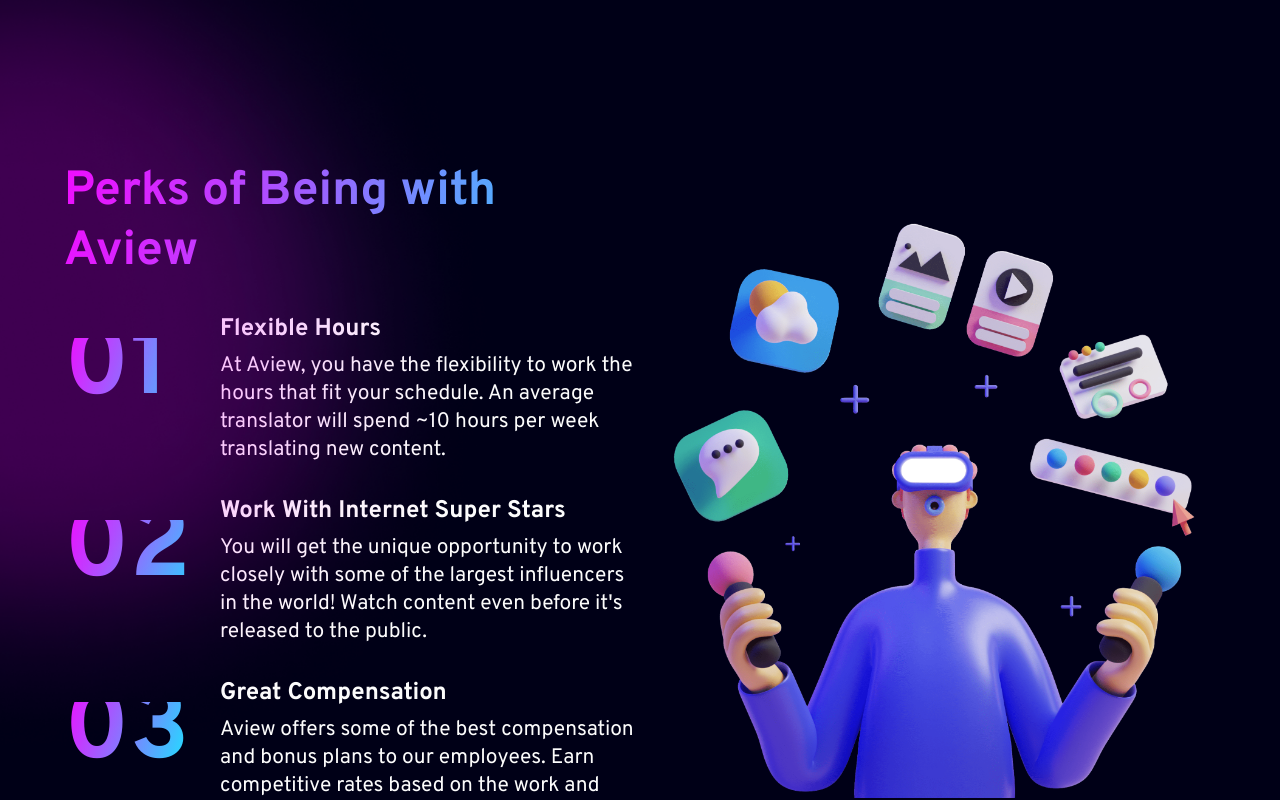
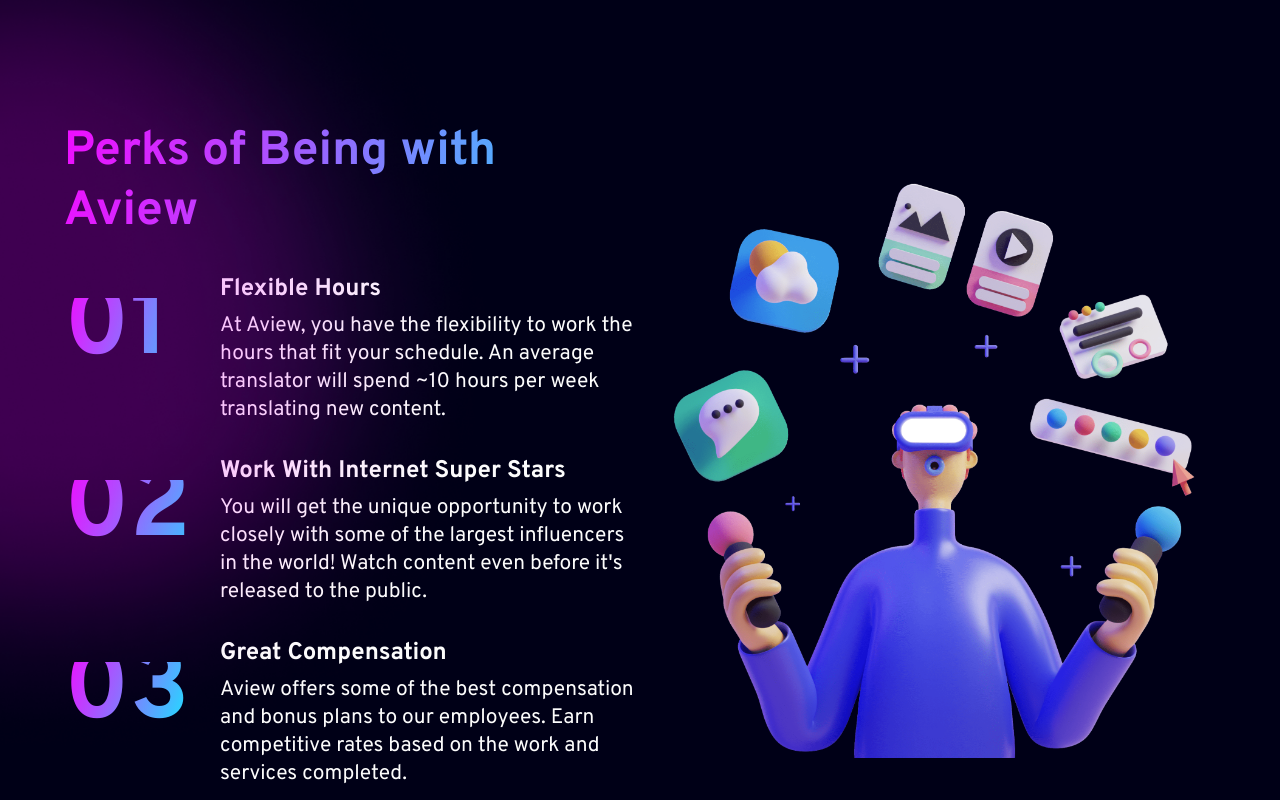
Before and after one commit to Aview-International/aviewint-website, a Next.js app: page /careers in a window 1280 px wide. Shown: the part 820-1620 px from the top of the page. Built offline with nearby package versions, Linux system fonts and the light colour scheme.

Commit message:
Spacing and other styling changes

```diff
--- a/components/sections/translator/FavoriteInfluencer.js
+++ b/components/sections/careers/FavoriteInfluencer.js
@@ -4,25 +4,27 @@ import Button from '../../UI/Button';
 
 const FavoriteInfluencer = () => {
   return (
-    <section className="section m-horizontal mt-s8 lg:mt-s17">
-      <div className="grid lg:grid-cols-7 items-center">
+    <section className="section m-horizontal mt-s8 lg:mt-s12">
+      <div className="grid items-center lg:grid-cols-7">
         <div className="col-span-3">
           <h1 className="title mb-s3">
-           <span className="gradient-text gradient-2">Translate Your Favorite Influencer Videos!</span>
+            <span className="gradient-text gradient-2">
+              Translate Your Favorite Influencer Videos!
+            </span>
           </h1>
           <p className="body mb-s4 lg:max-w-[400px]">
-          Apply now to join our team of translators, dubbers and editors.
+            Apply now to join our team of translators, dubbers and editors.
           </p>
           <Button type="primary" purpose="submit">
-           Contact Us
+            Contact Us
           </Button>
         </div>
-        <div className="mt-s4 lg:col-span-4 min-w-[300px] lg:min-w-[700px] lg:my-auto">
+        <div className="mt-s4 min-w-[300px] lg:col-span-4 lg:my-auto lg:min-w-[700px]">
           <Image src={landingGraphic} alt="landing-graphic" />
         </div>
       </div>
     </section>
   );
-}
+};
 
-  export default FavoriteInfluencer;
+export default FavoriteInfluencer;
--- /dev/null
+++ b/components/sections/careers/PerksAview.js
@@ -0,0 +1,59 @@
+import Image from 'next/image';
+import aboutGraphic from '../../../public/img/graphics/perks.png';
+
+const PERKS = [
+  {
+    number: '01',
+    title: 'Flexible Hours',
+    description:
+      'At Aview, you have the flexibility to work the hours that fit your schedule. An average translator will spend ~10 hours per week translating new content.',
+  },
+  {
+    number: '02',
+    title: 'Work With Internet Super Stars',
+    description:
+      "You will get the unique opportunity to work closely with some of the largest influencers in the world! Watch content even before it's released to the public.",
+  },
+  {
+    number: '03',
+    title: 'Great Compensation',
+    description:
+      'Aview offers some of the best compensation and bonus plans to our employees. Earn competitive rates based on the work and services completed.',
+  },
+];
+
+const PerksAview = () => {
+  return (
+    <section className="section m-horizontal mt-s8 lg:mt-s17">
+      <div className="grid items-center lg:grid-cols-4">
+        <div className="col-span-2">
+          <h1 className="title mb-s4">
+            <span className="gradient-text gradient-2">
+              Perks of Being with Aview
+            </span>
+          </h1>
+          {PERKS.map((list, i) => (
+            <div className="list" key={`list-${i}`}>
+              <div className="flex">
+                <h1 className="title mr-s2 lg:mt-s3 lg:min-w-[140px] lg:text-[100px]">
+                  <span className="gradient-text gradient-2">
+                    {list.number}
+                  </span>
+                </h1>
+                <div className="list-info">
+                  <h3 className={`title mb-s1 text-2xl`}>{list.title}</h3>
+                  <p className={`body mb-s4`}>{list.description}</p>
+                </div>
+              </div>
+            </div>
+          ))}
+        </div>
+        <div className="col-span-2 mx-auto mt-s4 lg:col-span-2 lg:my-auto lg:max-w-[550px]">
+          <Image src={aboutGraphic} alt="about-graphic" />
+        </div>
+      </div>
+    </section>
+  );
+};
+
+export default PerksAview;
--- a/components/sections/corporate/BrandGlobal.js
+++ b/components/sections/corporate/BrandGlobal.js
@@ -8,7 +8,7 @@ import BrandIcon4 from '../../../public/img/graphics/brand-icon4.png';
 
 const BrandGlobal = () => {
   return (
-    <section className="section m-horizontal mt-s8 lg:mt-s17">
+    <section className="section m-horizontal mt-s8 lg:mt-s6">
       <div className="grid items-center lg:grid-cols-7">
         <div className="col-span-3">
           <h1 className="title mb-s3">
@@ -24,7 +24,7 @@ const BrandGlobal = () => {
             Contact Us
           </Button>
         </div>
-        <div className="mt-s4 max-w-[600px] lg:col-span-4 lg:max-w-[40vw]">
+        <div className="mt-s4 max-w-[600px] lg:col-span-4">
           <Image src={BrandGlobalImage} alt="landing-graphic" />
         </div>
         <span className="absolute right-32 -bottom-12 w-[12vw] min-w-[90px] max-w-[167px] md:right-56 md:-bottom-20 lg:right-52 lg:top-28">
--- a/components/sections/creators/InternationalGrowth.js
+++ b/components/sections/creators/InternationalGrowth.js
@@ -7,7 +7,7 @@ import Slider from '../../UI/Slider';
 
 const InternationalGrowth = () => {
   return (
-    <section className="section m-horizontal mt-s25">
+    <section className="section m-horizontal mt-s8 md:mt-s12">
       <h2 className="title md:text-center">
         <span className="gradient-text gradient-2">
           Find Your International Growth!
--- a/components/sections/translator/PerksAview.js
+++ /dev/null
@@ -1,59 +0,0 @@
-import Image from 'next/image';
-import aboutGraphic from '../../../public/img/graphics/perks.png';
-
-const PERKS = [
-  {
-    number: '01',
-    title: 'Flexible Hours',
-    description:
-    "At Aview, you have the flexibility to work the hours that fit your schedule. An average translator will spend ~10 hours per week translating new content."
-  },
-  {
-    number: '02',
-    title: 'Work With Internet Super Stars',
-    description:
-    "You will get the unique opportunity to work closely with some of the largest influencers in the world! Watch content even before it's released to the public."
-  },
-  {
-    number: '03',
-    title: 'Great Compensation',
-    description:
-    "Aview offers some of the best compensation and bonus plans to our employees. Earn competitive rates based on the work and services completed."
-  },
-];
-
-const PerksAview = () => {
-  return (
-    <section className="section m-horizontal mt-s8 lg:mt-s17">
-      <div className="items-center grid lg:grid-cols-4">
-        <div className="col-span-2">
-          <h1 className="title mb-s4">
-          <span className="gradient-text gradient-2">
-          Perks of Being with Aview
-          </span>
-          </h1>
-          {PERKS.map((list, i) => (
-        <div className='list' key={`list-${i}`}>
-          <div className='flex'>
-
-          <h1 className='title mr-s2 lg:min-w-[140px] lg:text-[100px] lg:mt-s3'>
-          <span className="gradient-text gradient-2"> {list.number}</span>
-          </h1>
-
-          <div className='list-info'>
-          <h3 className={`title text-2xl mb-s1`}>{list.title}</h3>
-          <p className={`body mb-s4`}>{list.description}</p>
-          </div>
-          </div>
-          </div>
-      ))}
-        </div>
-        <div className="col-span-2 mt-s4 lg:col-span-2 lg:max-w-[550px] lg:my-auto mx-auto">
-          <Image src={aboutGraphic} alt="about-graphic" />
-        </div>
-      </div>
-    </section>
-  );
-  }
-
-  export default PerksAview;
--- a/pages/blog/index.js
+++ b/pages/blog/index.js
@@ -27,10 +27,10 @@ const Blog = ({ posts }) => {
       <SEO title="Blog - AVIEW" />
       <Header curPage="Blog" />
       <section className="section m-horizontal">
-        <h1 className="title mt-s11 mb-s6 text-center md:mt-s18 md:mb-s10">
+        <h1 className="title mt-s8 mb-s6 text-center md:mt-s18 md:mb-s10">
           Enjoy our <span className="gradient-text gradient-2">Aview</span>
         </h1>
-        <div className="grid grid-cols-1 gap-s3 md:grid-cols-2 lg:grid-cols-3">
+        <div className="grid grid-cols-1 gap-s3 md:grid-cols-2 lg:gap-s6">
           {stories.map((story, i) => (
             <a
               href={story.link}
```
Also changed, not shown: pages/careers/index.js (+4 -4 lines), components/sections/careers/CompanyCulture.js (renamed from components/sections/translator/CompanyCulture.js), components/sections/careers/MakeImpact.js (renamed from components/sections/translator/MakeImpact.js).
